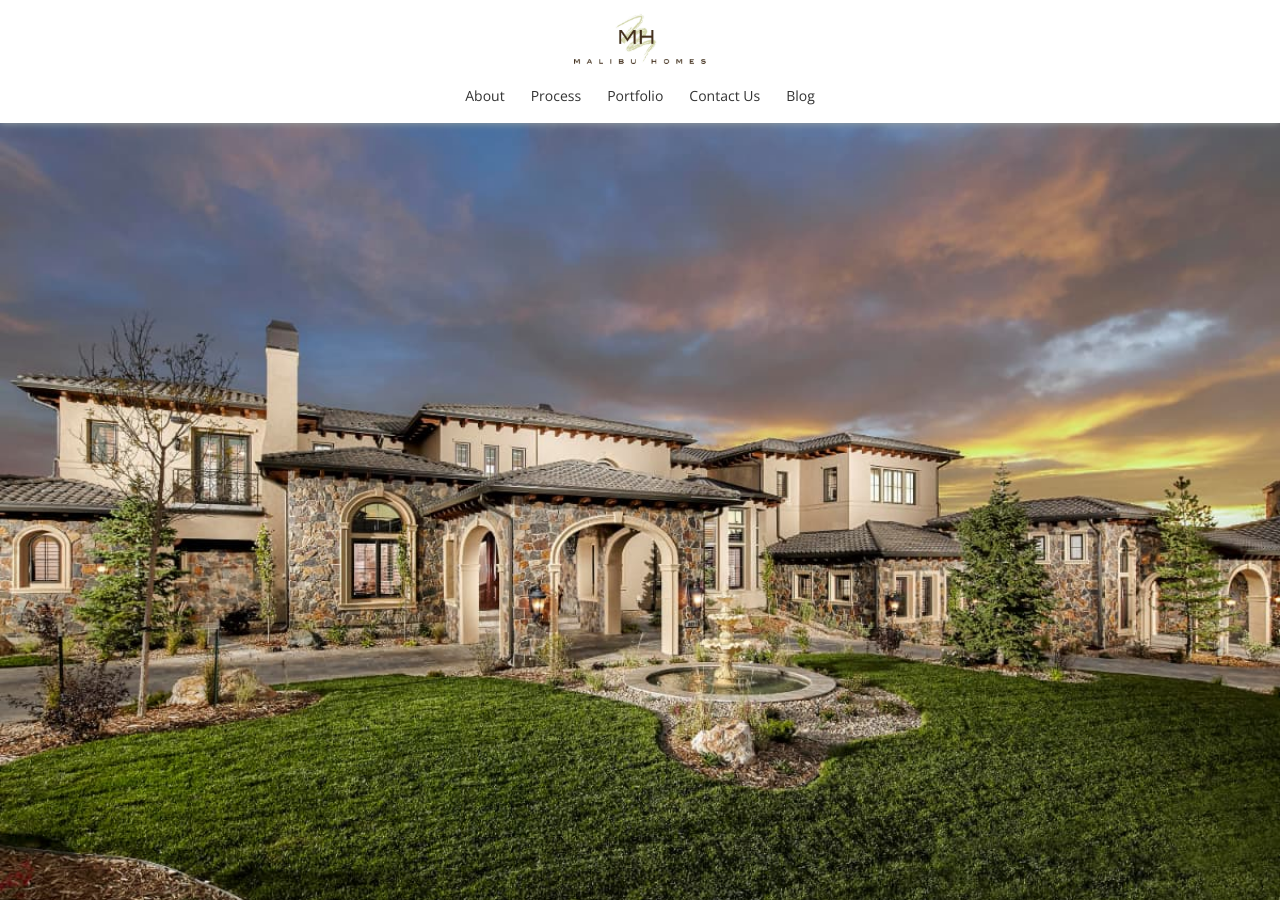
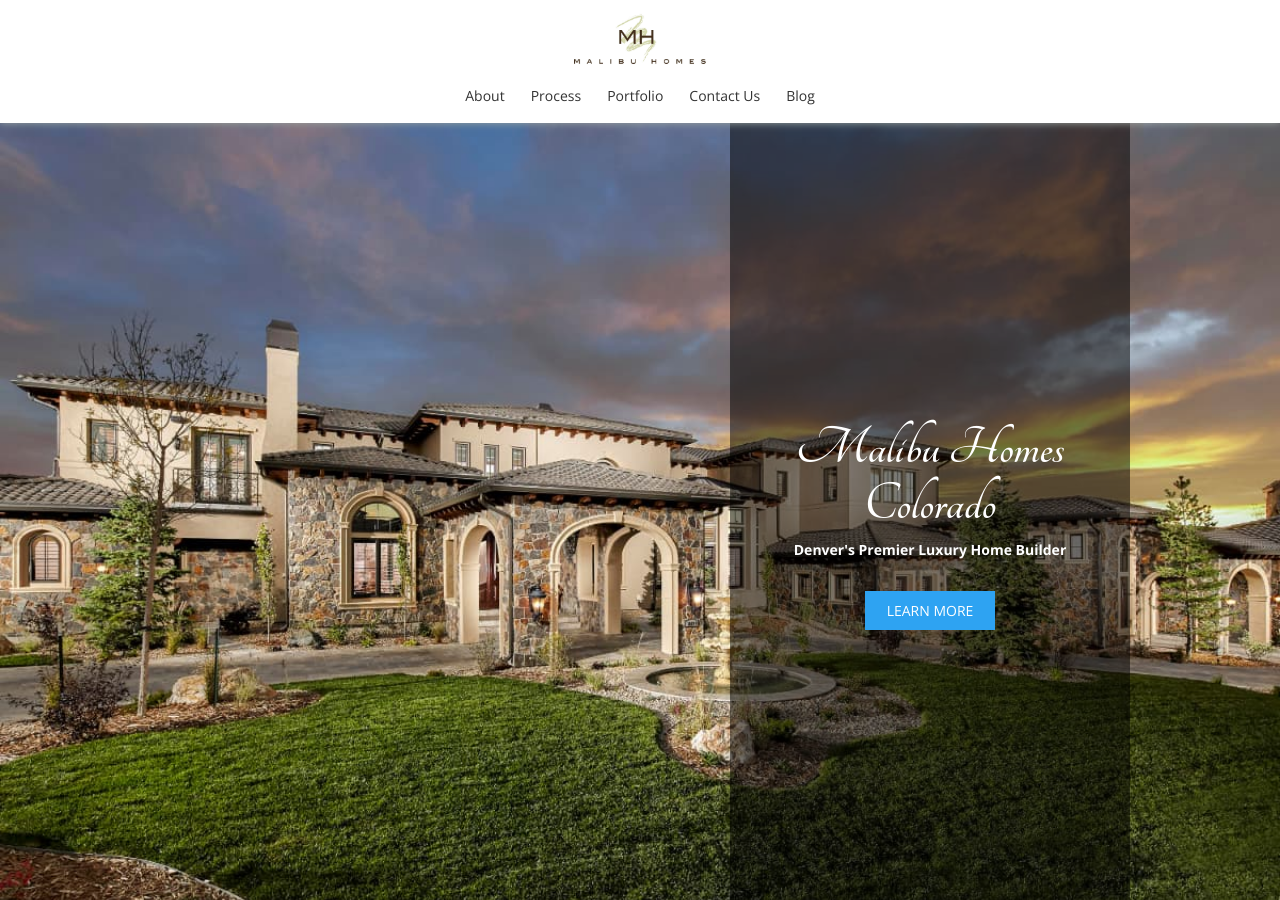
Before and after one commit to jdalton308/malibuhomes-cms, a Jekyll site: the page built from index.html, in a window 1280 px wide and 900 px high. Built offline with Jekyll 4.4.1, drawn with Linux system fonts in a browser that asks for light colours.

```diff
--- /dev/null
+++ b/assets/css/_blog.scss
@@ -0,0 +1,52 @@
+
+.page-blog {
+  text-align: left;
+}
+
+.post-list {
+  padding: 0;
+  margin: 0;
+  text-align: left;
+
+  .post-item {
+    display: block;
+    margin-bottom: 24px;
+    border: 0;
+    transition: color 0.3s;
+
+    h3 {
+      margin-bottom: 8px;
+    }
+
+    &:hover {
+      color: $blue-light;
+    }
+  }
+}
+
+.blog-post {
+  .wrapper {
+    text-align: left;
+  }
+  .blog-header {
+    position: relative;
+    margin-bottom: 24px;
+
+    &:after {
+      content: '';
+      display: inline-block;
+      bottom: 0;
+      left: 0;
+      height: 3px;
+      width: 70px;
+      background-color: $grey-dark;
+    }
+
+    h1 {
+      margin-bottom: 8px;
+    }
+    h4 {
+      margin: 0;
+    }
+  }
+}
--- a/assets/css/_general.scss
+++ b/assets/css/_general.scss
@@ -89,6 +89,22 @@
     background-color 0.4s,
     color 0.3s;
 
+  &.btn-primary {
+    color: $white;
+    background-color: $blue-light;
+    text-transform: uppercase;
+    border: 2px solid $blue-light;
+
+    &:hover {
+      color: $blue-light;
+      background-color: $white;
+    }
+    &:active {
+      color: $white;
+      transition: none;
+    }
+  }
+
   &.btn-outline {
     color: $blue-light;
     text-transform: uppercase;
@@ -134,6 +150,9 @@
   margin-bottom: 24px;
 }
 
+h3 {
+  font-size: 24px;
+}
 h4 {
   margin: 0 0 4px;
   font-size: 14px;
--- a/assets/css/_home.scss
+++ b/assets/css/_home.scss
@@ -18,12 +18,39 @@
   // Sections
 
   .section-hero {
+    height: 90vh;
     padding: 0;
+    background-position: center center;
+    background-size: cover;
+    background-repeat: no-repeat;
 
-    img {
-      display: block;
+    .hero-wrapper {
+      position: relative;
+      height: 100%;
+    }
+    .hero-copy-box {
+      position: absolute;
+      top: 0;
+      right: 0;
+      display: flex;
+      align-items: center;
       width: 100%;
-      height: auto;
+      height: 100%;
+      max-width: 400px;
+      padding: 32px 24px;
+      background-color: rgba(0,0,0, 0.5);
+      color: #fff;
+
+      h1 {
+        margin-bottom: 8px;
+      }
+      h4 {
+        margin-bottom: 32px;
+      }
+
+      .copy-box-center {
+        flex: 0 0 100%;
+      }
     }
   }
   .section-cta {
--- a/assets/css/app.scss
+++ b/assets/css/app.scss
@@ -8,3 +8,4 @@
 
 @import './home';
 @import './pages';
+@import './blog';
--- a/_posts/2019-03-04-welcome-to-jekyll.markdown
+++ b/docs/sample-post.html
@@ -1,9 +1,10 @@
 ---
-layout: default
+layout: post
 title:  "Welcome to Jekyll!"
 date:   2019-03-04 17:46:01 -0700
 categories: jekyll update
 ---
+
 You’ll find this post in your `_posts` directory. Go ahead and edit it and re-build the site to see your changes. You can rebuild the site in many different ways, but the most common way is to run `jekyll serve`, which launches a web server and auto-regenerates your site when a file is updated.
 
 To add new posts, simply add a file in the `_posts` directory that follows the convention `YYYY-MM-DD-name-of-post.ext` and includes the necessary front matter. Take a look at the source for this post to get an idea about how it works.
--- a/index.html
+++ b/index.html
@@ -5,8 +5,19 @@
 
 
 <main class="main-home">
-  <section class="section-hero">
-    <img src="{{'/assets/images/malibu-home15.jpg' | relative_url}}" alt="Photo of home built by Malibu Homes">
+  <section
+    class="section-hero"
+    style="background-image: url({{'/assets/images/malibu-home15.jpg' | relative_url}});"
+  >
+    <div class="wrapper hero-wrapper">
+      <div class="hero-copy-box">
+        <div class="copy-box-center">
+          <h1>Malibu Homes Colorado</h1>
+          <h4>Denver's Premier Luxury Home Builder</h4>
+          <a href="/about/" class="btn btn-primary">Learn More</a>
+        </div>
+      </div>
+    </div>
   </section>
 
   <section class="section-cta section-brown">
```
Also changed, not shown: _layouts/post.html (added, +19 -0 lines), blog.html (added, +21 -0 lines).
